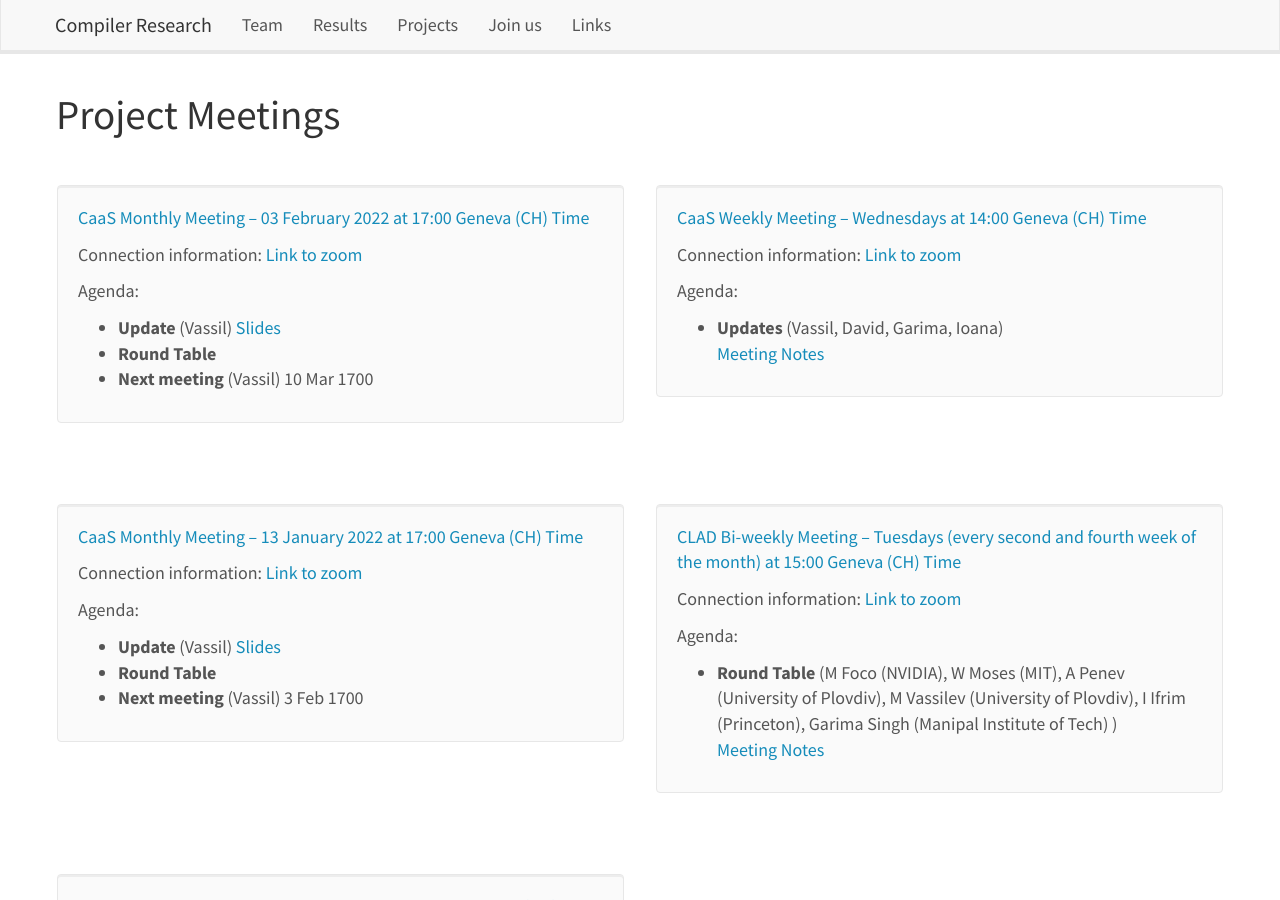
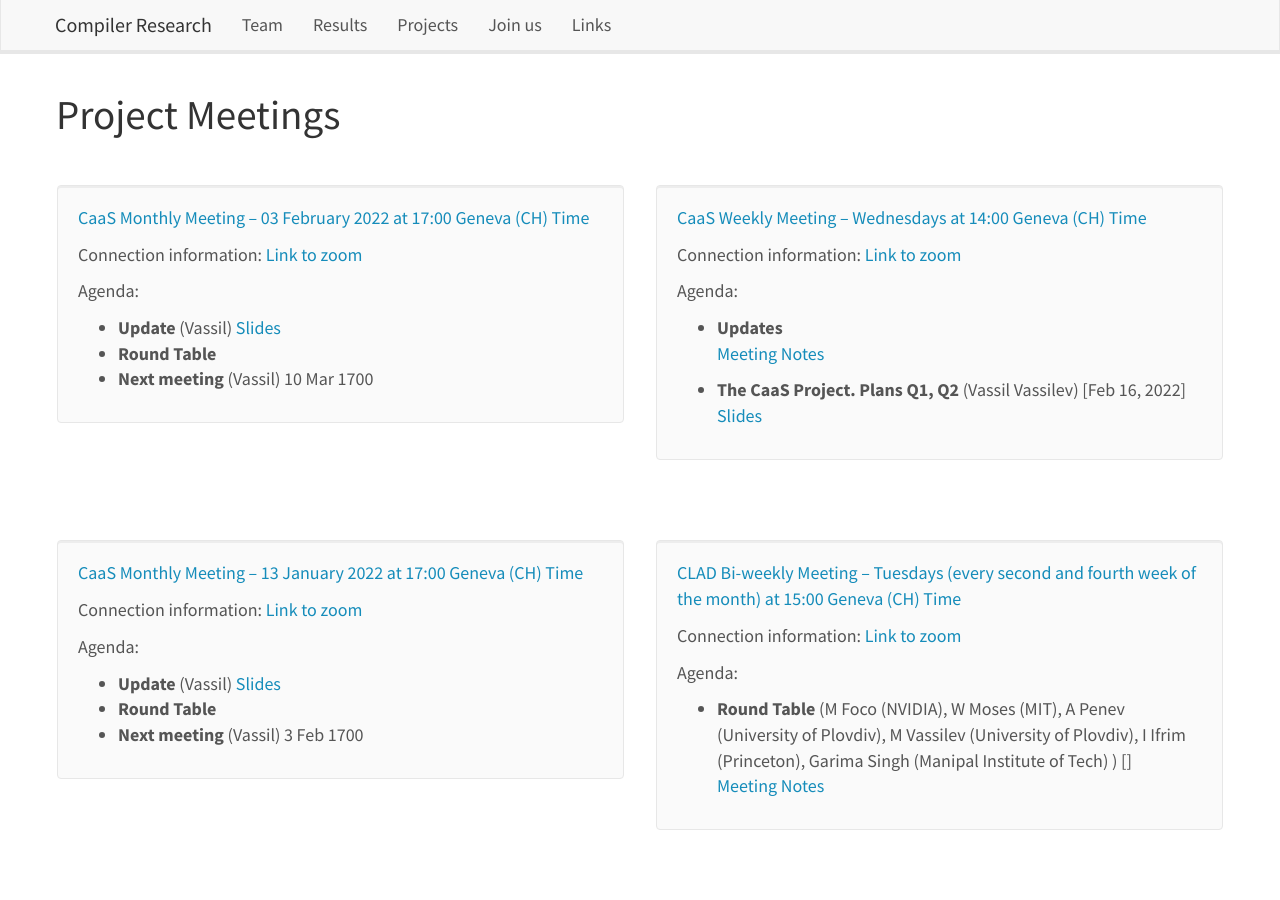
Before and after one commit to vgvassilev/clad, a Jekyll site: the page built from _pages/meetings.md, in a window 1280 px wide and 900 px high. Built offline with Jekyll 4.4.1, drawn with Linux system fonts in a browser that asks for light colours; nearby versions of some CDN libraries; a style sheet for code colours, icons or effects is not loaded.

Commit message:
Upload Vassil's weekly meeting presentation slides

```diff
--- a/_data/standing_meetings.yml
+++ b/_data/standing_meetings.yml
@@ -4,8 +4,11 @@
   connect: "[Link to zoom](https://princeton.zoom.us/j/97915651167?pwd=MXJ1T2lhc3Z5QWlYbUFnMTZYQlNRdz09)"
   agenda:
     - title: Updates
-      speaker: "Vassil, David, Garima, Ioana"
       link: "[Meeting Notes](https://docs.google.com/document/d/1HMUtM8rRPeTYDqsWZVD-iQityjJj9_GKgu0FHHbiBr0)"
+    - title: "The CaaS Project. Plans Q1, Q2"
+      date: 2022-02-16 14:00:00 +0200
+      speaker: "Vassil Vassilev"
+      link: "[Slides](/assets/presentations/CaaS_Weekly_16_02_2020-V_Vassilev-Q1_Q2_Project_Plans.pdf)"
 
 - name: "CLAD Bi-weekly Meeting"
   date: Tuesdays (every second and fourth week of the month)
--- a/_pages/meetings.md
+++ b/_pages/meetings.md
@@ -56,7 +56,12 @@
   Agenda:
   <ul>
     {% for item in smeeting.agenda %}
-    <li><strong>{{item.title}}</strong> {% if item.speaker %} ({{item.speaker}}) {% endif %} {{item.link | markdownify}}</li>
+    <li><strong>{{item.title}}</strong>
+      {% if item.speaker %}
+        ({{item.speaker}}) [{{item.date|date: "%b %-d, %Y"}}]
+      {% endif %}
+      {{item.link | markdownify}}
+    </li>
     {% endfor %}
    </ul>
 </div>
```
Also changed, not shown: 1 other file.
